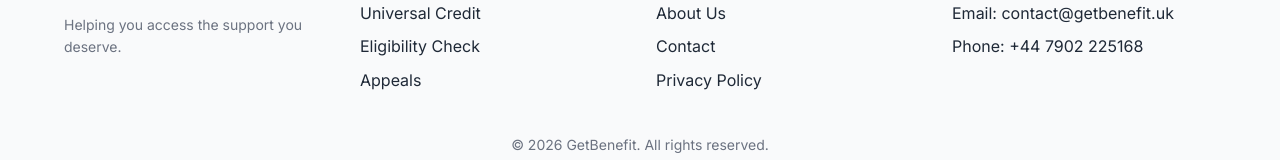
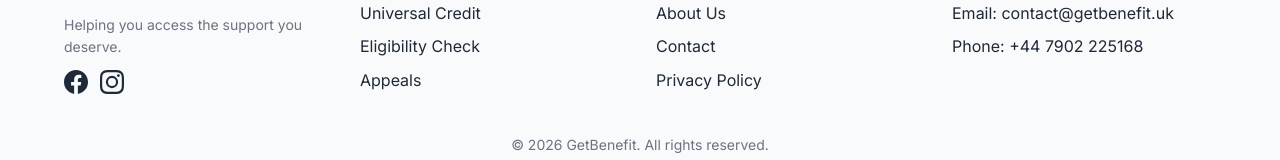
Before and after one commit to korn2222/GetBenefits, a React (Vite) app: page / in a window 1280 px wide. Shown: the part 3793-3953 px from the top of the page. Built offline with nearby package versions, Linux system fonts and the light colour scheme.

Commit message:
Add Facebook and Instagram social links to footer

```diff
--- a/src/components/Footer.tsx
+++ b/src/components/Footer.tsx
@@ -10,6 +10,14 @@
                     <div className="footer-brand">
                         <div className="font-bold text-xl text-primary mb-4">GetBenefit</div>
                         <p className="text-muted text-sm">{t('footer.tagline')}</p>
+                        <div className="footer-socials" style={{ display: 'flex', gap: '12px', marginTop: '12px' }}>
+                            <a href="https://www.facebook.com/profile.php?id=61588021943508" target="_blank" rel="noopener noreferrer" aria-label="Facebook">
+                                <svg width="24" height="24" viewBox="0 0 24 24" fill="currentColor"><path d="M24 12.073c0-6.627-5.373-12-12-12s-12 5.373-12 12c0 5.99 4.388 10.954 10.125 11.854v-8.385H7.078v-3.47h3.047V9.43c0-3.007 1.792-4.669 4.533-4.669 1.312 0 2.686.235 2.686.235v2.953H15.83c-1.491 0-1.956.925-1.956 1.874v2.25h3.328l-.532 3.47h-2.796v8.385C19.612 23.027 24 18.062 24 12.073z" /></svg>
+                            </a>
+                            <a href="https://www.instagram.com/getbenefit.uk/" target="_blank" rel="noopener noreferrer" aria-label="Instagram">
+                                <svg width="24" height="24" viewBox="0 0 24 24" fill="currentColor"><path d="M12 2.163c3.204 0 3.584.012 4.85.07 3.252.148 4.771 1.691 4.919 4.919.058 1.265.069 1.645.069 4.849 0 3.205-.012 3.584-.069 4.849-.149 3.225-1.664 4.771-4.919 4.919-1.266.058-1.644.07-4.85.07-3.204 0-3.584-.012-4.849-.07-3.26-.149-4.771-1.699-4.919-4.92-.058-1.265-.07-1.644-.07-4.849 0-3.204.013-3.583.07-4.849.149-3.227 1.664-4.771 4.919-4.919 1.266-.057 1.645-.069 4.849-.069zM12 0C8.741 0 8.333.014 7.053.072 2.695.272.273 2.69.073 7.052.014 8.333 0 8.741 0 12c0 3.259.014 3.668.072 4.948.2 4.358 2.618 6.78 6.98 6.98C8.333 23.986 8.741 24 12 24c3.259 0 3.668-.014 4.948-.072 4.354-.2 6.782-2.618 6.979-6.98.059-1.28.073-1.689.073-4.948 0-3.259-.014-3.667-.072-4.947-.196-4.354-2.617-6.78-6.979-6.98C15.668.014 15.259 0 12 0zm0 5.838a6.162 6.162 0 100 12.324 6.162 6.162 0 000-12.324zM12 16a4 4 0 110-8 4 4 0 010 8zm6.406-11.845a1.44 1.44 0 100 2.881 1.44 1.44 0 000-2.881z" /></svg>
+                            </a>
+                        </div>
                     </div>
 
                     <div>
```
